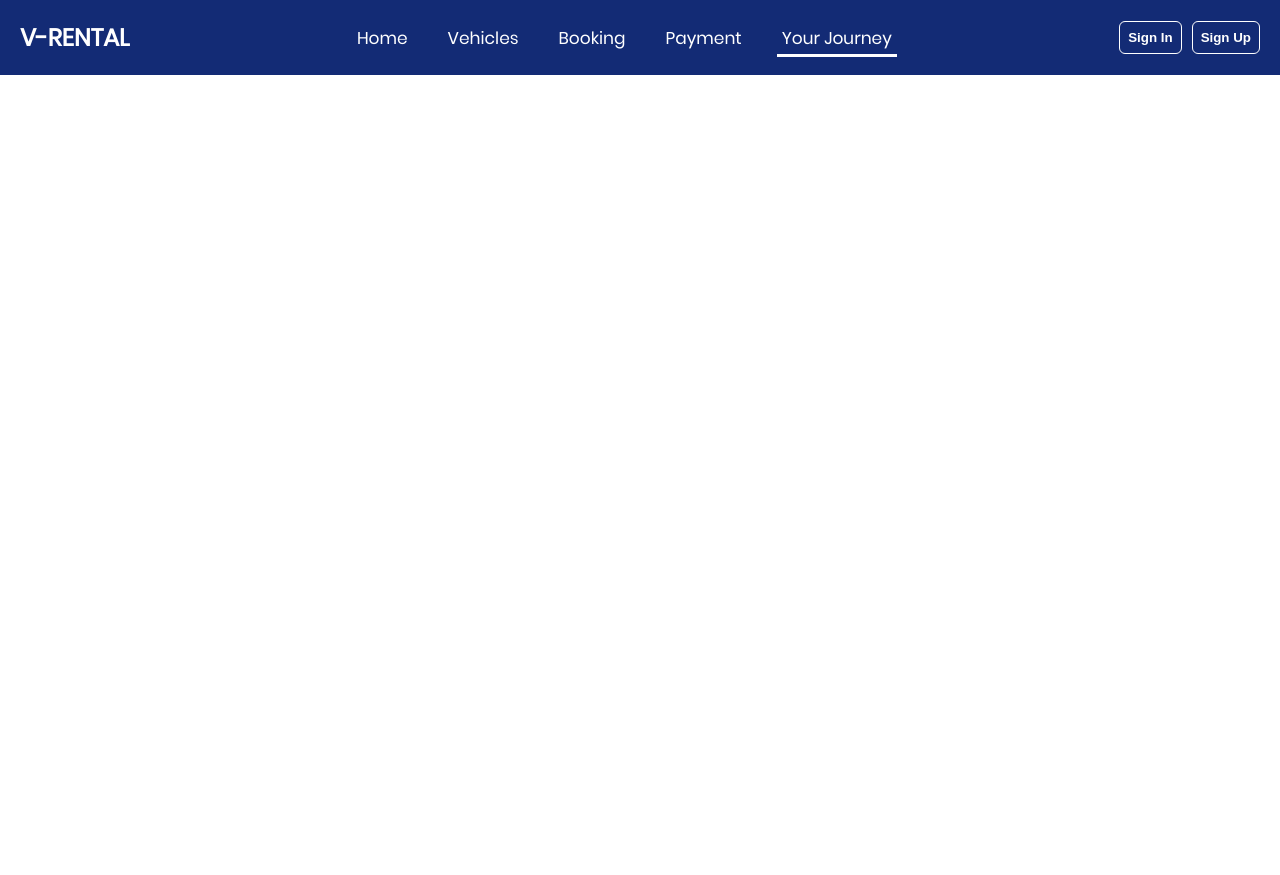
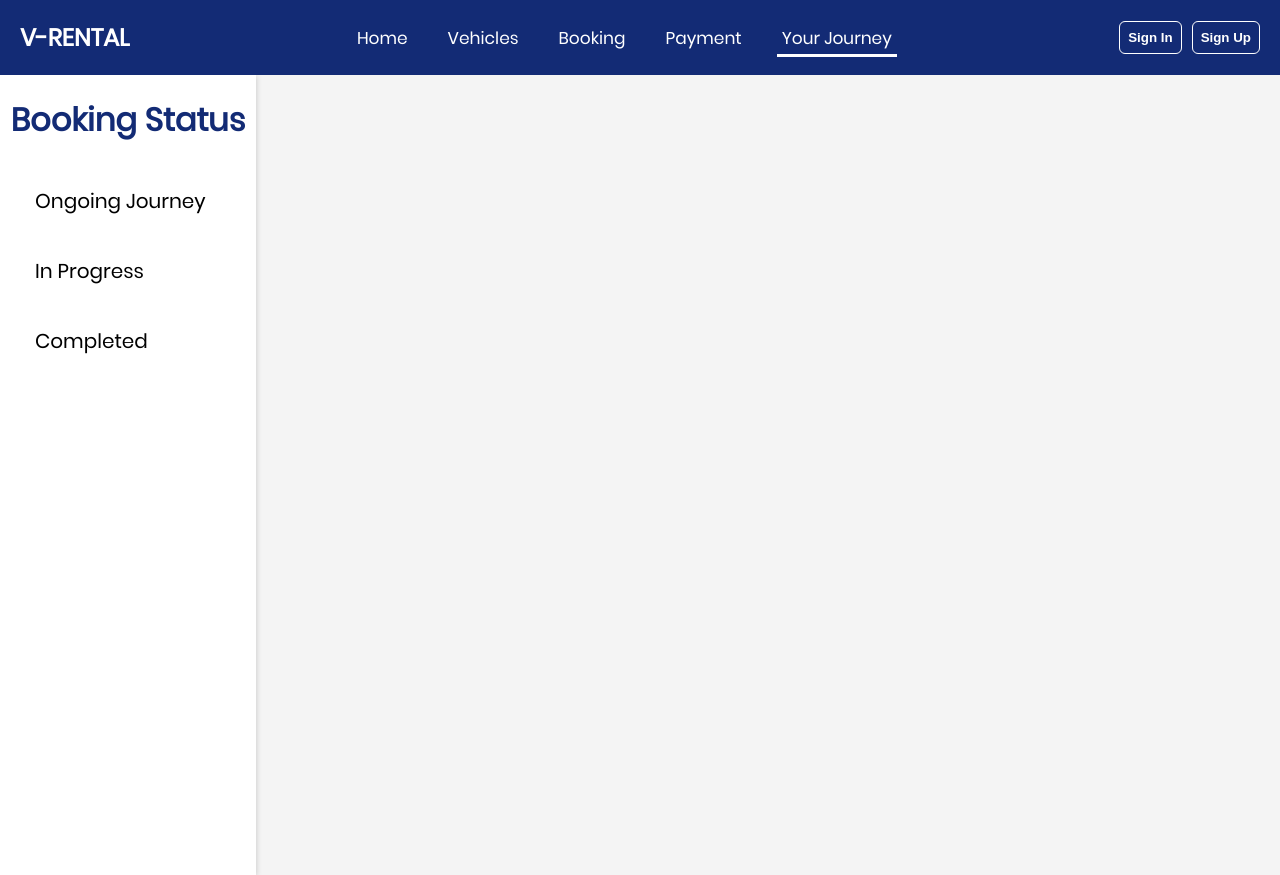
Before and after one commit to harishmk14/v-rental-service, a React (Create React App) app: page /journey in a window 1280 px wide. Before the commit the page ends 800 px from the top, so only its background shows below. Built offline with nearby package versions, Linux system fonts and the light colour scheme.

Commit message:
journey status

```diff
--- a/src/Booking.js
+++ b/src/Booking.js
@@ -80,8 +80,8 @@ function Booking() {
 
 
   return (
-    <div className='booking_page'>
-      <div className='search_area'>
+    <div style={{backgroundColor:"#f4f4f4"}} className='booking_page'>
+      <div style={{ boxShadow: '0 1px 6px 0 rgba(0, 0, 0, 0.2)' }} className='search_area'>
         <div>
           <h1 style={{textAlign:"center", color:"#132b75"}}>Search Vehicle</h1>
           </div>
--- a/src/Journey.js
+++ b/src/Journey.js
@@ -1,12 +1,25 @@
 // src/journey.js
 import './styles.css';
 
-function journey() {
+function Journey() {
 
   return (
-    <div>
+    <div className='journey_page'>
+      <div className='journey_sidebar'>
+       <div>
+          <h1 style={{textAlign:"center", color:"#132b75"}}>Booking Status</h1>
+       </div>
+       <div className='verticalbar'>
+         <ul>
+         <li><span >Ongoing Journey</span></li>
+         <li><span >In Progress</span></li>
+         <li><span >Completed</span></li>
+         </ul>
+       </div>
+      </div>
+      <div className='journey_cards'></div>
     </div>
   );
 }
 
-export default journey;
+export default Journey;
--- a/src/Payment.js
+++ b/src/Payment.js
@@ -5,7 +5,8 @@ function Booking() {
 
   return (
     <div className='paymentmain'>
-      <div className='paymentmenu'>nbwvghv</div>
+      <div className='paymentmenu'>
+      </div>
       <div className='paymentcard'>hjvwxvwvwv</div>
     </div>
   );
--- a/src/styles.css
+++ b/src/styles.css
@@ -922,7 +922,6 @@ select.placeholder {
   width: 70%;
   min-height: 100vh;
   margin-left: 30%;
-  background-color: #f4f4f4;
   position: sticky;
   top: 4.8rem;
   z-index: 9;
@@ -1081,7 +1080,7 @@ select.placeholder {
 
 .paymentmenu{
   display: flex;
-  width: 20%;
+  width: 30%;
   height: 100%;
   background-color:#ffffff;
   position:fixed!important;
@@ -1092,6 +1091,36 @@ select.placeholder {
 
 .paymentcard{
   display: flex;
+  width: 70%;
+  min-height:100vh;
+  margin-left: 30%;
+  background-color: #f4f4f4;
+}
+
+
+/* journey page styles */
+
+
+.journey_page{
+  margin: 0;
+  padding: 0;
+  display: flex;
+}
+
+.journey_sidebar{
+  display: flex;
+  flex-direction: column;
+  width: 20%;
+  height: 100%;
+  background-color:#ffffff;
+  position:fixed!important;
+  z-index:1;
+  overflow:auto;
+  box-shadow: 0 1px 6px 0 rgb(0 0 0 / 20%);
+}
+
+.journey_cards{
+  display: flex;
   width: 80%;
   min-height:100vh;
   margin-left: 20%;
@@ -1099,4 +1128,21 @@ select.placeholder {
 }
 
 
-/* journey page styles */
+.verticalbar ul {
+  list-style-type: none;
+  margin: 0;
+  padding: 0;
+  width: 100%;
+}
+
+.verticalbar ul li span {
+  display: block;
+  color: #000;
+  padding: 20px 20px 20px 35px;
+  text-decoration: none;
+  font-size: 20px;
+}
+
+.verticalbar ul li span:hover {
+  background-color: #f4f4f4;
+}
```
